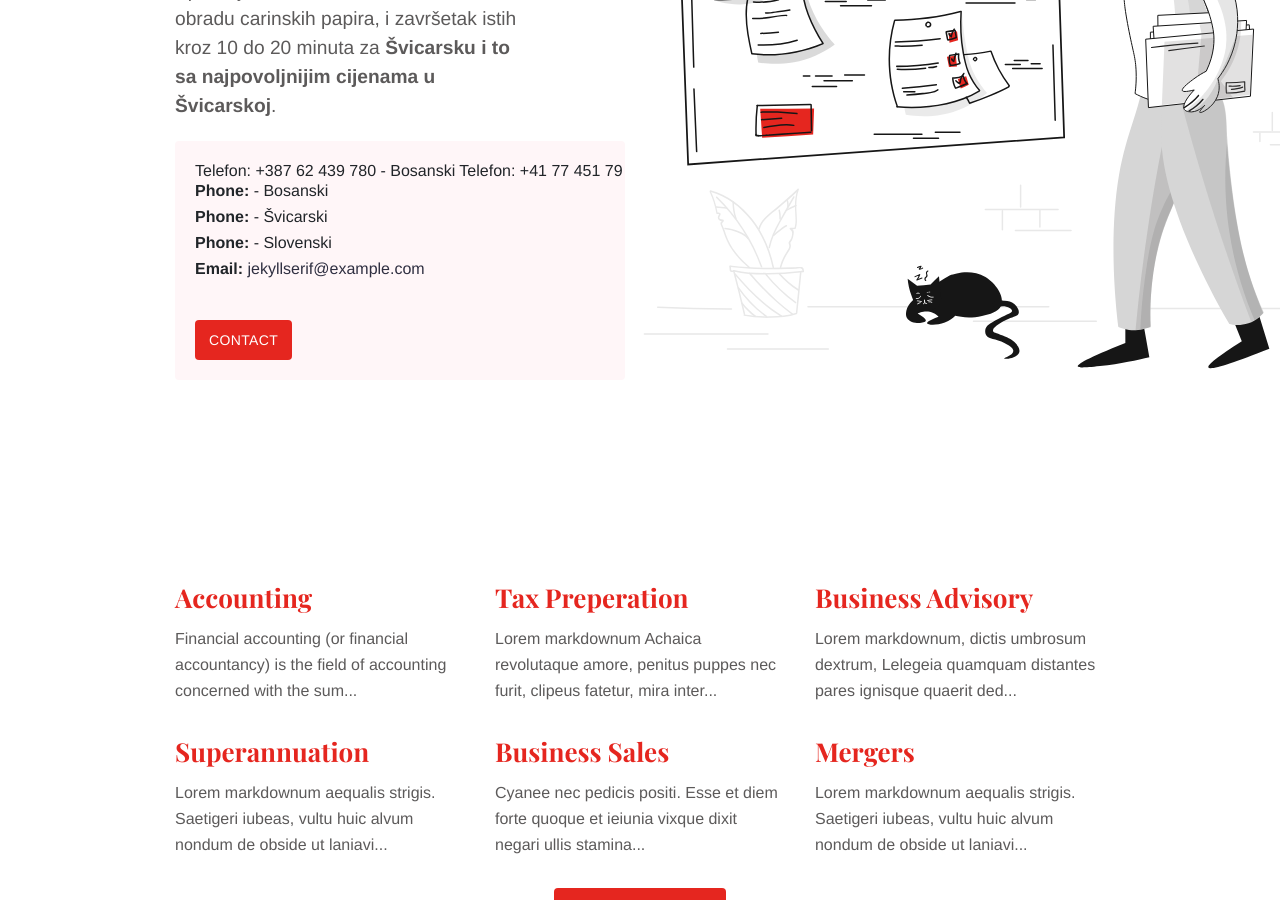
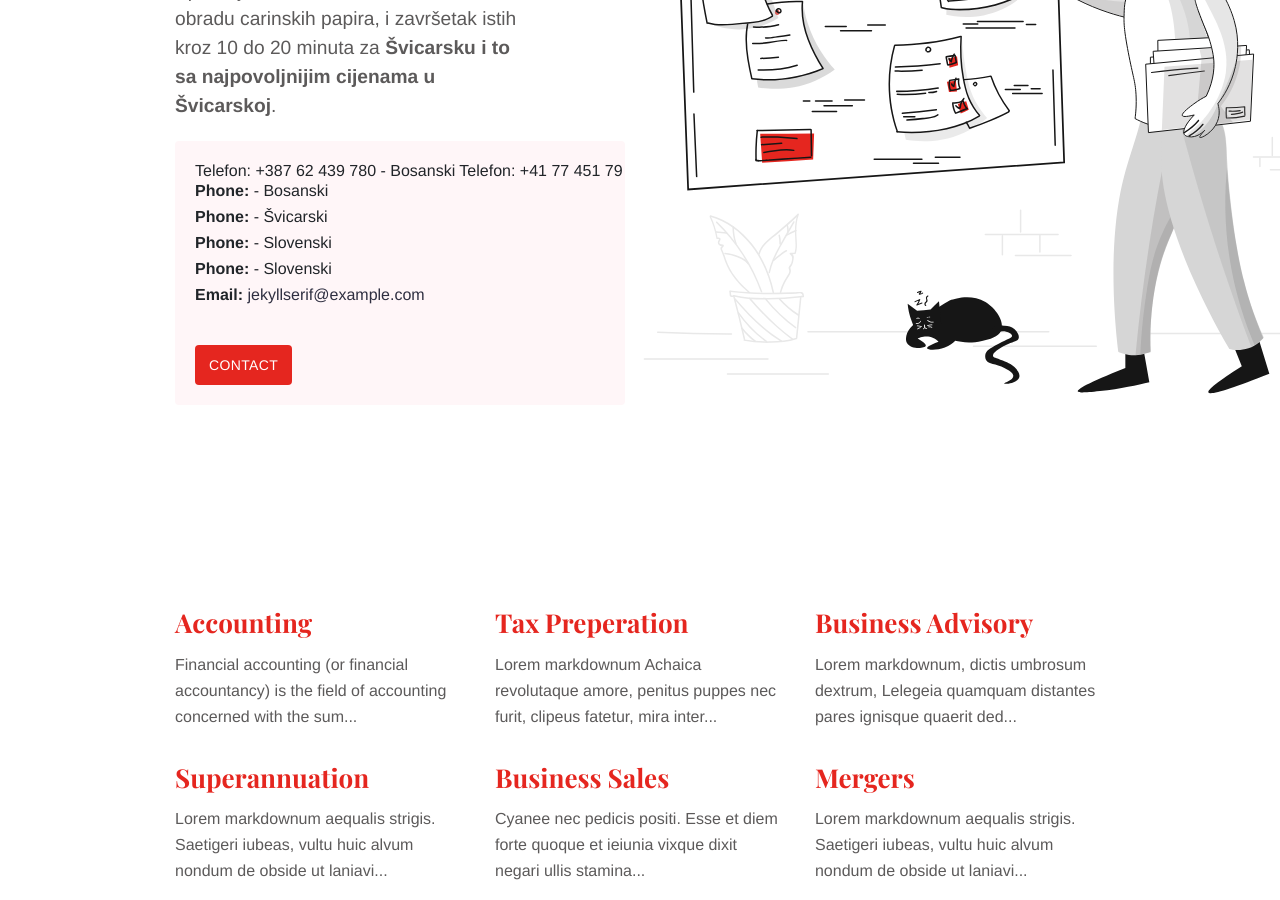
Before and after one commit to stackbit-projects/spedicija-ba-03037, a Jekyll site: the page built from index.md, in a window 1280 px wide and 900 px high, scrolled down 362 px. Built offline with Jekyll 4.4.1, drawn with Linux system fonts in a browser that asks for light colours.

Commit message:
call.html: changed

```diff
--- a/_includes/call.html
+++ b/_includes/call.html
@@ -9,6 +9,7 @@ Email: info@spedicija.ba
 
         <div class="call-phone"><strong>Phone: </strong> {{ site.data.contact.phoneBa }} - Bosanski </div>
         <div class="call-phone"><strong>Phone: </strong> {{ site.data.contact.phonech }} - Švicarski </div>
+        <div class="call-phone"><strong>Phone: </strong> {{ site.data.contact.phonesi }} - Slovenski </div>
         <div class="call-phone"><strong>Phone: </strong> {{ site.data.contact.phonesi }} - Slovenski </div>
     {% endif %}
     {% if site.data.contact.email %}
```
